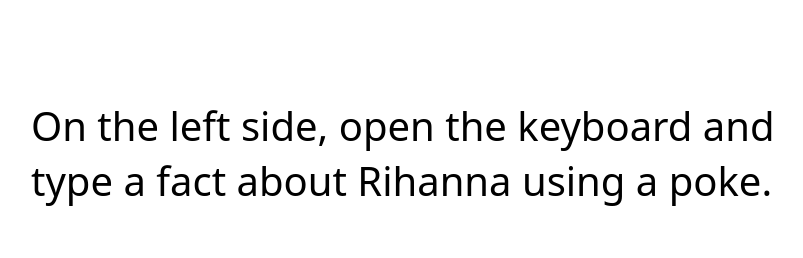
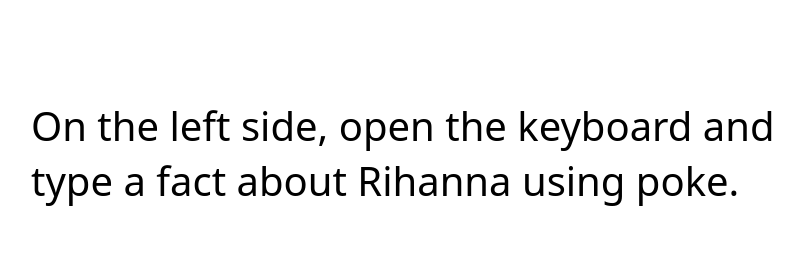
Before and after one commit to tnchen/tnchen.github.io, a plain HTML site: page index.html in a window 1280 px wide. Both pictures are taken after a click on the button "Get new prompt!". Shown: the top 258 px of the page, without its empty margins (227-1030 px from the left). Drawn offline with Linux system fonts and the light colour scheme.

Commit message:
readability improvement

```diff
--- a/index.html
+++ b/index.html
@@ -92,7 +92,7 @@
                 clickInteractionSelection = clickInteractionsCaps[1];
             }
 
-            return `${clickInteractionSelection} ${numButtons} buttons in this order: ${order.join(', ')}`;
+            return `${clickInteractionSelection} ${numButtons} buttons in this order: ${order.join(', ')}.`;
         }
 
         function generatePinchSliderPrompt() {
@@ -118,8 +118,8 @@
             // Assemble click prompts
             const clickPrompts = [
                 buttonPrompt,
-                `On the left side, open the keyboard and type a ${keyboardTypes[randomIndex(keyboardTypes)]} about ${keyboardTopics[randomIndex(keyboardTopics)]} using a ${clickInteractionSelection}.`,
-                `Play ${pianoSongs[randomIndex(pianoSongs)]} on the piano using a ${clickInteractionSelection}.`,
+                `On the left side, open the keyboard and type a ${keyboardTypes[randomIndex(keyboardTypes)]} about ${keyboardTopics[randomIndex(keyboardTopics)]} using ${clickInteractionSelection}.`,
+                `Play ${pianoSongs[randomIndex(pianoSongs)]} on the piano using ${clickInteractionSelection}.`,
             ];
 
             // Assemble hold prompts
```
